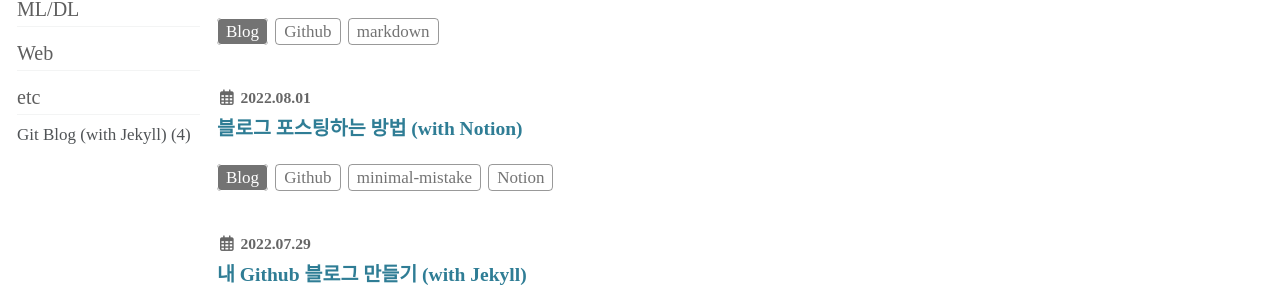
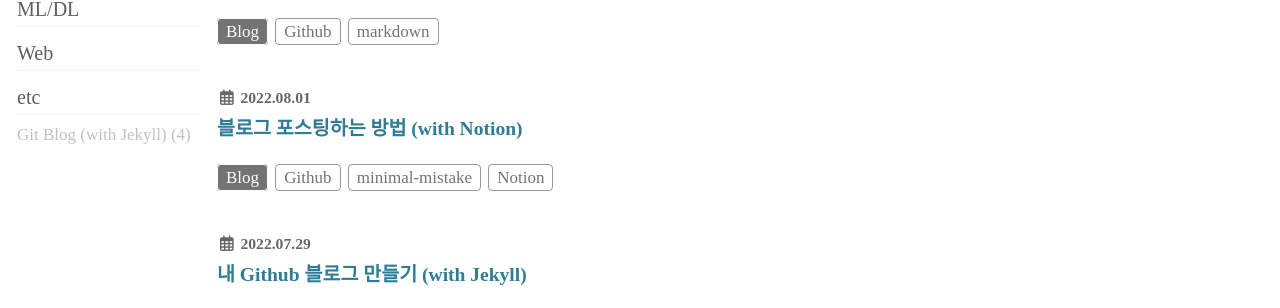
Before and after one commit to binnie723/binnie723.github.io, a Jekyll site: the page built from index.html, in a window 1280 px wide. Shown: the part 379-687 px from the top of the page. Built offline with Jekyll 4.4.1, drawn with Linux system fonts in a browser that asks for light colours; cached includes are drawn as plain includes; nearby versions of some CDN libraries; some web fonts are replaced; the list of posts is cut into pages by our own code.

Commit message:
Update _navigation.scss

```diff
--- a/_sass/minimal-mistakes/_navigation.scss
+++ b/_sass/minimal-mistakes/_navigation.scss
@@ -471,7 +471,7 @@
     color: inherit;
     font-size: 1em;
     font-family: $cute;
-    //color: mix(#fff,$primary-color,80%);
+    color: mix(#fff,$primary-color,50%);
 
     &:hover {
       text-decoration: underline;
```
